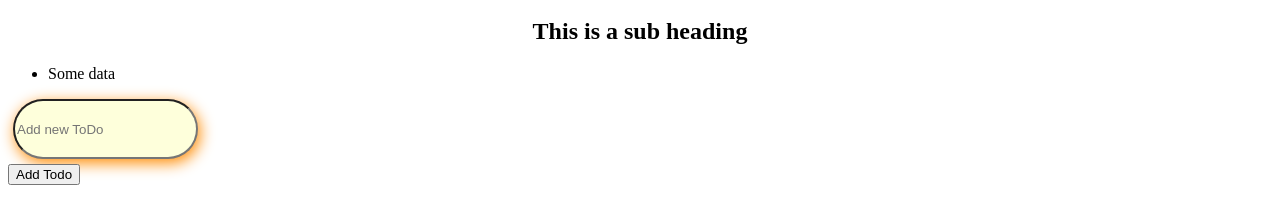
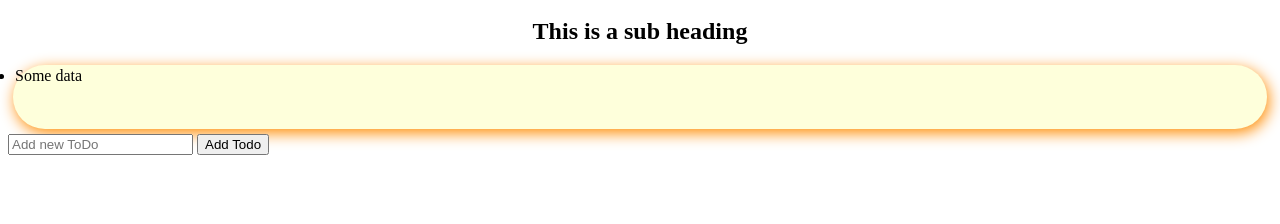
Before and after one commit to amansharma4/Todo, a website: page src/html/index.html in a window 1280 px wide. Shown: the part 48-272 px from the top of the page. Drawn offline with Linux system fonts and the light colour scheme; files that its build step writes are made by us from their sources; no server answers.

Commit message:
Update style.css

```diff
--- a/src/style.css
+++ b/src/style.css
@@ -4,7 +4,7 @@
     .h1{
         text-align: center;
     }
-#todo-input {
+#todos {
   height: 60px;
   border-radius: 50px;
   box-shadow: 2px 4px 15px #ff8b00;
```
